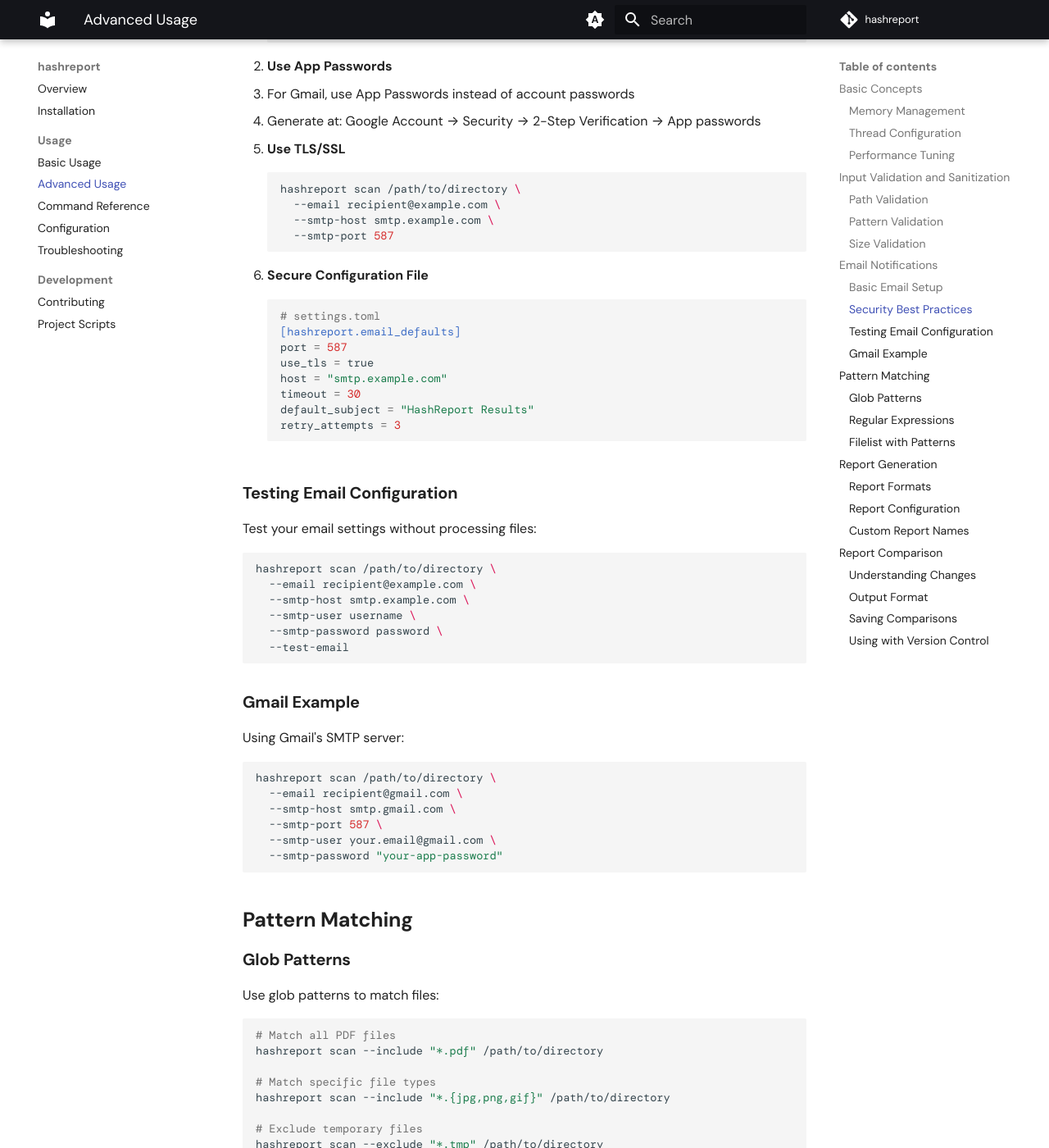
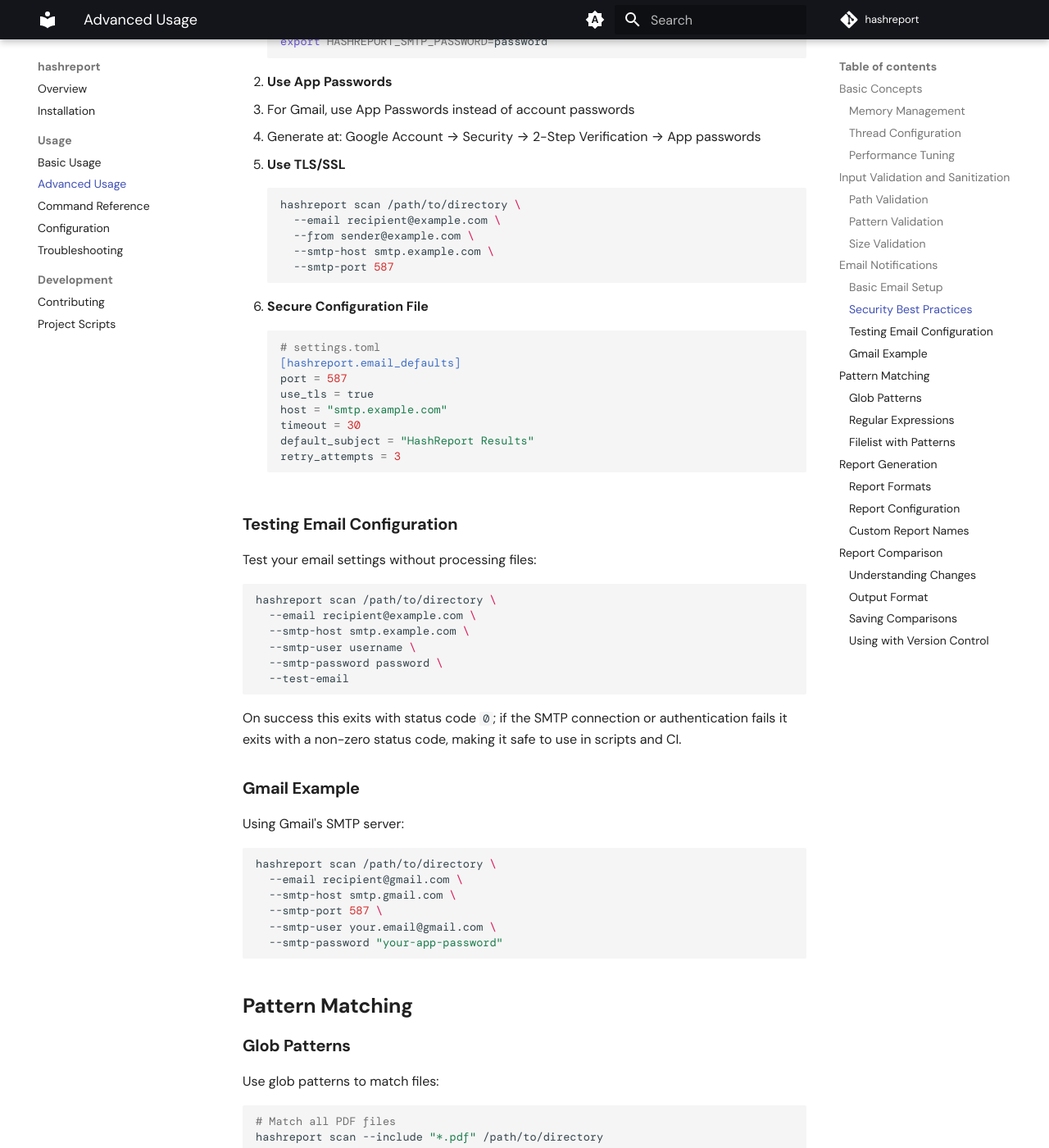
Before and after one commit to madebyjake/hashreport, an MkDocs documentation site: the page built from docs/advanced.md, in a window 1280 px wide and 1400 px high, scrolled down 2496 px. Shown: the whole window at 82% size. Built offline with MkDocs 1.6.1 and Material for MkDocs 9.7.7, drawn with Linux system fonts in a browser that asks for light colours; some web fonts are replaced; comment, search, counter and statistics services are not loaded; the version menu is left out; some of the changed text lies outside the part shown.

Commit message:
docs: enhance email reporting docs
- Added the `--from` option to the email configuration in the hashreport scan command examples, allowing users to specify the sender's email address.
- Included information on the exit status codes for the SMTP connection and authentication, improving clarity for users implementing this feature in scripts and CI.

````diff
--- a/docs/advanced.md
+++ b/docs/advanced.md
@@ -87,6 +87,7 @@
 ```bash
 hashreport scan /path/to/directory \
   --email recipient@example.com \
+  --from sender@example.com \
   --smtp-host smtp.example.com \
   --smtp-user username \
   --smtp-password password
@@ -109,6 +110,7 @@
    ```bash
    hashreport scan /path/to/directory \
      --email recipient@example.com \
+     --from sender@example.com \
      --smtp-host smtp.example.com \
      --smtp-port 587
    ```
@@ -137,6 +139,10 @@
   --smtp-password password \
   --test-email
 ```
+
+On success this exits with status code `0`; if the SMTP connection or
+authentication fails it exits with a non-zero status code, making it
+safe to use in scripts and CI.
 
 ### **Gmail Example**
 
````
